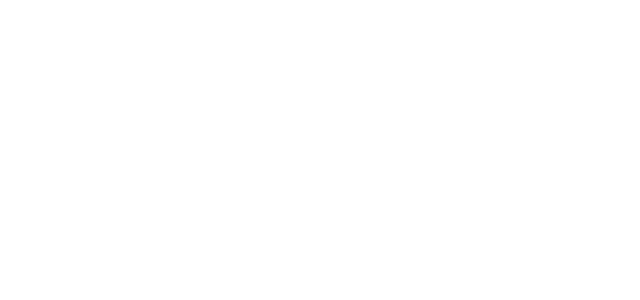
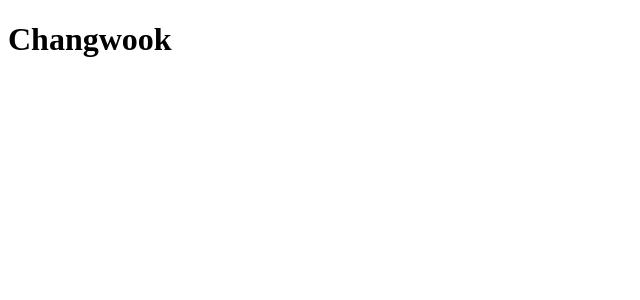
Before and after one commit to kingyoon80/react_basic, a React (Create React App) app: page / in a window 1280 px wide. Shown: the top 300 px of the page, without its empty margins (0-640 px from the left). Built offline with nearby package versions, Linux system fonts and the light colour scheme.

Commit message:
Show MyName

```diff
--- a/src/App.js
+++ b/src/App.js
@@ -2,6 +2,7 @@
 // import Test from "../public/Test";
 import "./styles.css";
 import Testclass from "./testclass.js";
+import MyName from "./MyName.js";
 
 function add(a, b) {
   return a + b;
@@ -31,6 +32,7 @@
   return (
     <>
       <Testclass num="15" />
+      <MyName name="Changwook" />
     </>
   );
 }
--- /dev/null
+++ b/src/MyName.js
@@ -0,0 +1,7 @@
+export default function MyName(props) {
+  return (
+    <>
+      <h1>{props.name}</h1>
+    </>
+  );
+}
```
Also changed, not shown: src/TestFunction.js (+10 -4 lines).
